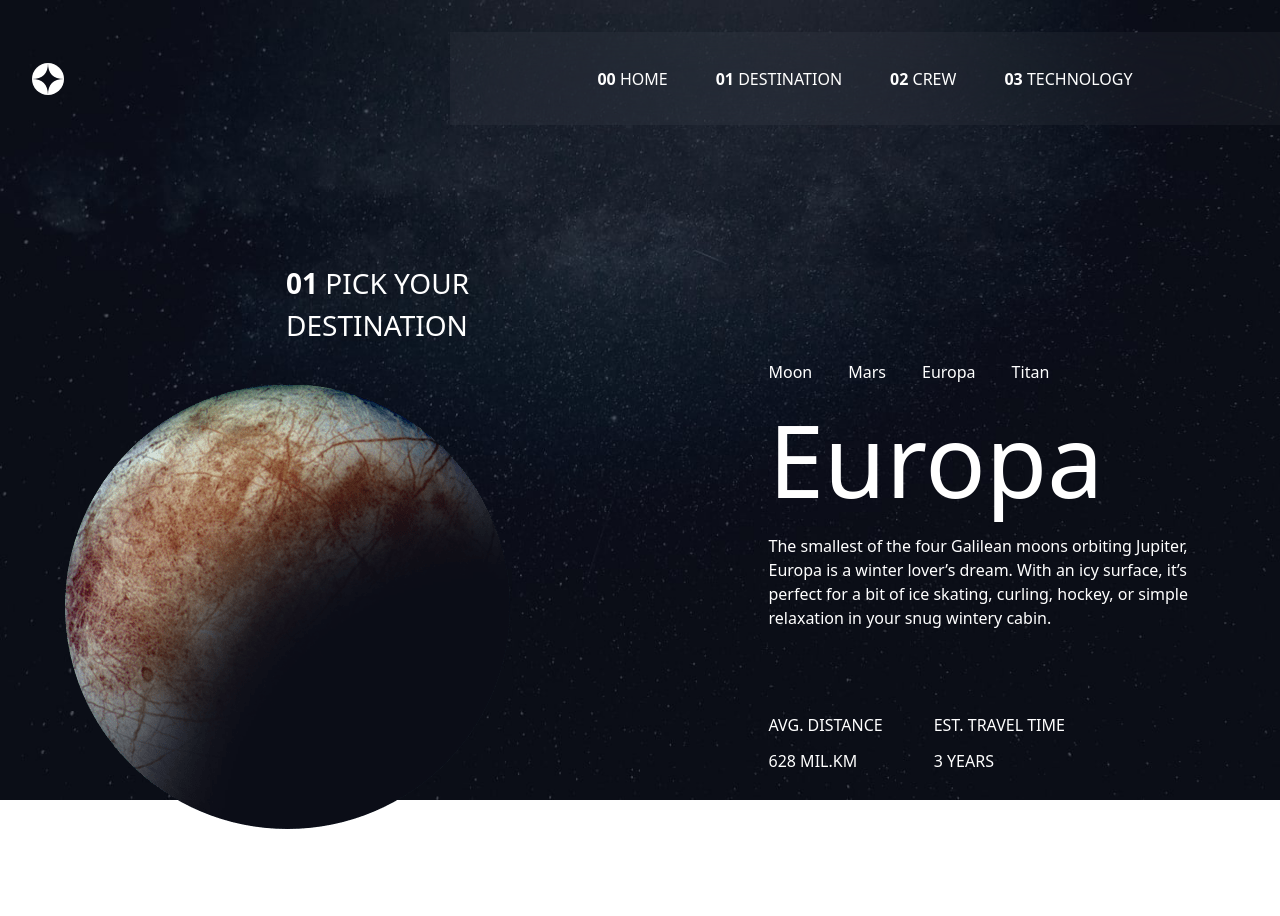
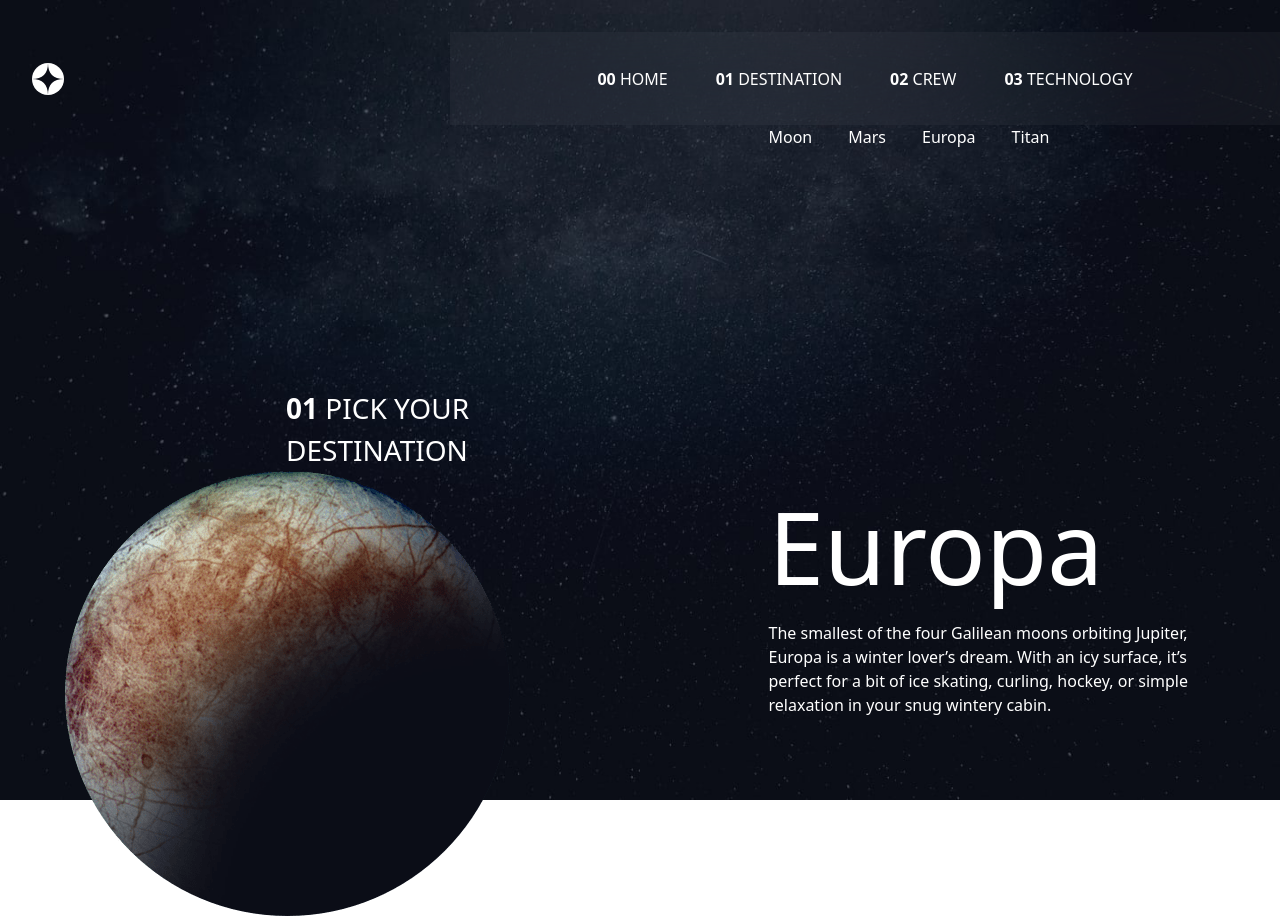
Before and after one commit to ZaxarShashkov/space-app, a Next.js app: page /destination/Europa in a window 1280 px wide. Before the commit the page ends 829 px from the top, so only its background shows below. Built offline with nearby package versions, Linux system fonts and the light colour scheme.

Commit message:
some upd navigation

```diff
--- a/app/destination/[name]/page.tsx
+++ b/app/destination/[name]/page.tsx
@@ -17,7 +17,7 @@ async function getData(name: string) {
 export const generateStaticParams = async () => {
 	const planet: Planet[] = await descriptionPlanet;
 	return planet.map((planet: Planet) => ({
-		path: planet.name,
+		slug: planet.name,
 	}));
 };
 
@@ -27,7 +27,9 @@ const PlanetPage = async ({ params: { name } }: Props) => {
 		<div className='grid grid-cols-2 gap-[257px] text-white '>
 			<div className='object-contain'>
 				<Image
+					// @ts-ignore
 					src={planet.href}
+					// @ts-ignore
 					alt={planet.name}
 					width={445}
 					height={445}
--- a/app/destination/layout.tsx
+++ b/app/destination/layout.tsx
@@ -1,10 +1,12 @@
 'use server';
+import Header from '@/components/Header';
 import { descriptionPlanet } from '@/constants';
 import Link from 'next/link';
 
 const DestinationLayout = ({ children }: { children: React.ReactNode }) => {
 	return (
 		<div className='bg-destination bg-cover h-screen absolute top-0 bottom-0 left-0 right-0'>
+			<Header />
 			<div className='grid grid-cols-2 gap-[257px]'>
 				<div className='mt-[262px] ml-[286px]'>
 					<p className='text-[28px] text-white'>
@@ -12,7 +14,7 @@ const DestinationLayout = ({ children }: { children: React.ReactNode }) => {
 						PICK YOUR DESTINATION
 					</p>
 				</div>
-				<div className='text-white flex gap-[36px] mt-[360px] mr-[626px]'>
+				<div className='text-white flex gap-[36px]'>
 					{descriptionPlanet.map((planet) => (
 						<ul key={planet.name}>
 							<li>
--- a/app/destination/page.tsx
+++ b/app/destination/page.tsx
@@ -3,6 +3,7 @@ import React from 'react';
 type Props = {};
 
 const page = (props: Props) => {
+	// RSC / SSR
 	return <></>;
 };
 
--- a/app/layout.tsx
+++ b/app/layout.tsx
@@ -11,10 +11,7 @@ export const metadata: Metadata = {
 export default function RootLayout({ children }: { children: React.ReactNode }) {
 	return (
 		<html lang='en'>
-			<body className='relative'>
-				<Header />
-				{children}
-			</body>
+			<body className='relative'>{children}</body>
 		</html>
 	);
 }
--- a/app/page.tsx
+++ b/app/page.tsx
@@ -1,16 +1,19 @@
-import Image from 'next/image';
+import Header from '@/components/Header';
 
 export default function Home() {
 	return (
+		<>
+			<Header />
 			<div className='bg-main bg-no-repeat bg-cover h-screen absolute top-0 bottom-0 left-0 right-0'>
 				<div className='mx-[100px] mt-[200px] flex items-center justify-between'>
 					<div className='text-main-text max-w-[445px] flex flex-col gap-[24px]'>
 						<p className='text-lg'>SO, YOU WANT TO TRAV</p>
 						<p className='text-[150px] font-bold'>SPACE</p>
 						<p className='text-[18px]'>
-						Let’s face it; if you want to go to space, you might as well genuinely go to
-						outer space and not hover kind of on the edge of it. Well sit back, and
-						relax because we’ll give you a truly out of this world experience!
+							Let’s face it; if you want to go to space, you might as well genuinely
+							go to outer space and not hover kind of on the edge of it. Well sit
+							back, and relax because we’ll give you a truly out of this world
+							experience!
 						</p>
 					</div>
 					<div className='w-[274px] h-[274px] bg-white  rounded-[100%] flex items-center justify-center'>
@@ -18,5 +21,6 @@ export default function Home() {
 					</div>
 				</div>
 			</div>
+		</>
 	);
 }
--- a/components/Header.tsx
+++ b/components/Header.tsx
@@ -23,7 +23,7 @@ const Header = (props: Props) => {
 							<span className='font-bold'>00</span> HOME
 						</li>
 					</Link>
-					<Link href='/destination'>
+					<Link href='/destination/Moon'>
 						<li>
 							<span className='font-bold'>01</span> DESTINATION
 						</li>
```
Lines whose indentation alone changed are shown as unchanged.
